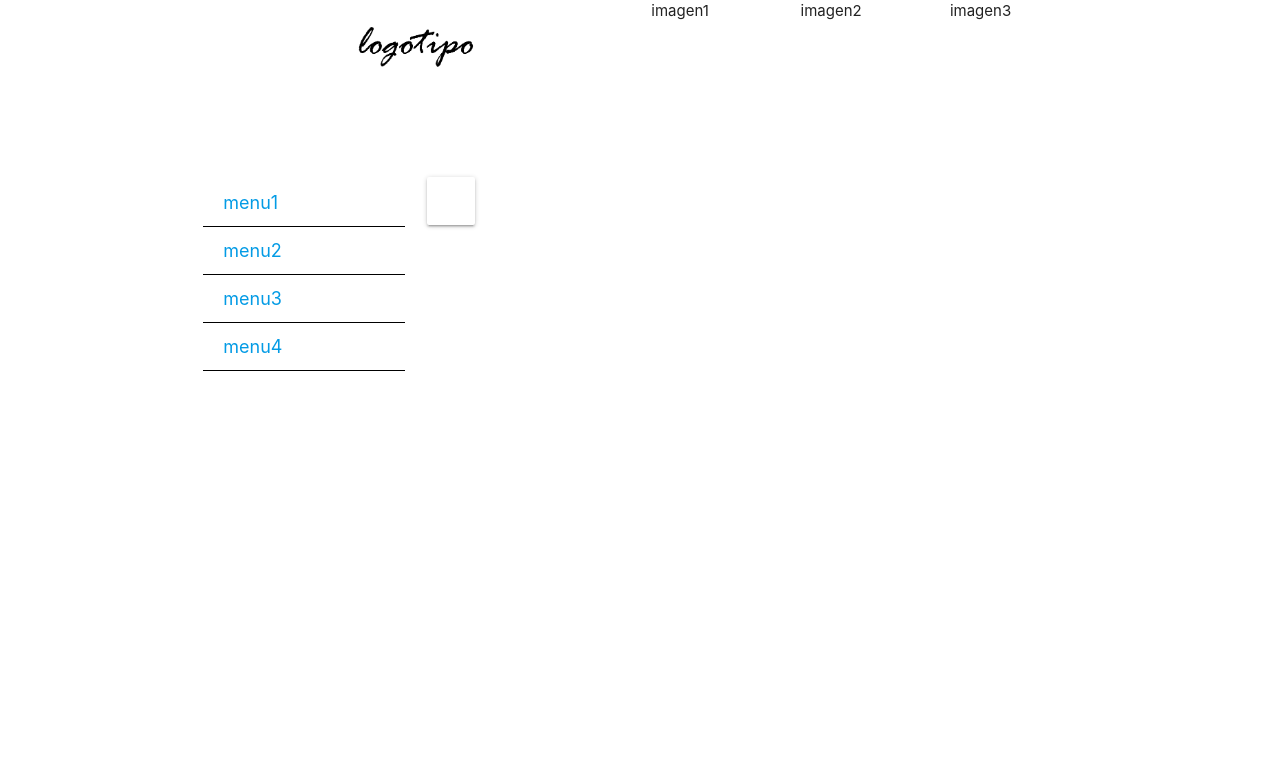
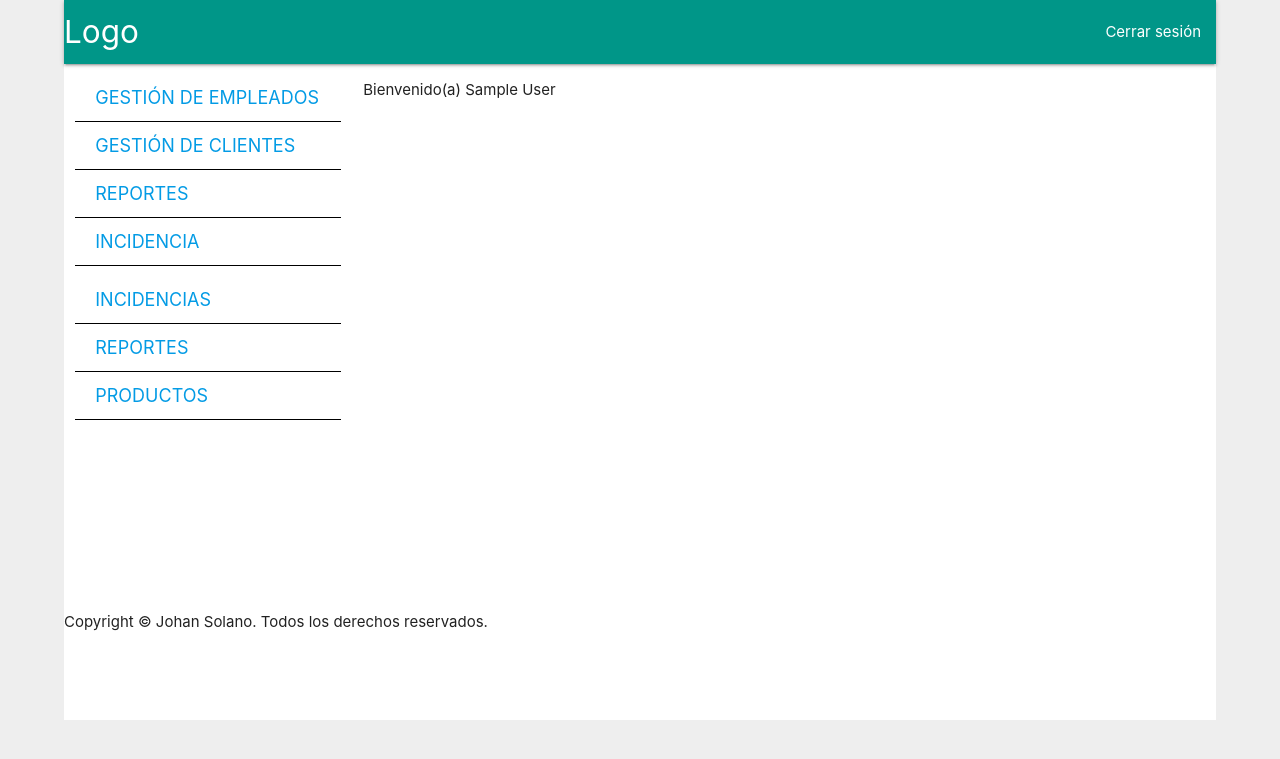
Before and after one commit to csjm2562/incidenciasAPP, a PHP site: page /principal.php in a window 1280 px wide. Shown: the top 759 px of the page. Run offline with PHP 8.4, Linux system fonts and the light colour scheme; the visitor is signed in with stand-in values (Sample User, id 1); some libraries are stand-ins or nearby versions.

Commit message:
cambios de estilos
se añadieron estilos nuevos, se actualizó la pagina principal al iniciar sesion.

```diff
--- a/css/estilo.css
+++ b/css/estilo.css
@@ -1,10 +1,11 @@
 .opcion{
   padding: 20px;
-  background-color:#f1f1f1;
+  background-color:#f0f0f0;
   width: 100%;
   text-align: center;
 }
 .formInicio{
+  background-color: #ffffff;
   width: 60%;
   margin: 10% auto auto auto;
   border: 1px solid #ccc;
@@ -57,3 +58,18 @@ ul.acorh li:hover ul {
   max-height: 300px;
   transition: .3s all ease-in;
 }
+
+body {
+  background-color: #eeeeee;
+}
+
+.principal {
+  background-color: #ffffff;
+  height: 720px;
+  margin: auto;
+  width: 90%;
+}
+.copyright{
+  position: absolute;
+  bottom: 19%;
+}
--- a/principal.php
+++ b/principal.php
@@ -19,60 +19,32 @@
     <link href="https://cdnjs.cloudflare.com/ajax/libs/materialize/1.0.0-beta/css/materialize.min.css" rel="stylesheet">
   </head>
   <body>
-    <div class="container">
+    <div class="principal">
+      <nav>
+        <div class="nav-wrapper teal">
+          <a href="principal.php" class="brand-logo">Logo</a>
+          <ul id="nav-mobile" class="right hide-on-med-and-down">
+            <li><a href="cierra.php">Cerrar sesión</a></li>
+          </ul>
+        </div>
+      </nav>
       <div class="row">
-        <div class="col s6">
-          <div class="imgcontainer">
-            <img src="img/img_logo2.png" alt="avatar" class="avatar">
-          </div>
+        <div class="col s3">
+          <?php
+            if($_SESSION['tipo_usuario']==1)
+              include_once("funciones/menu1.html");
+            if($_SESSION['tipo_usuario']==2)
+              include_once("funciones/menu2.html");
+            else {
+              include_once("funciones/menu3.html");
+            }
+          ?>
         </div>
-        <div class="col s2">
-          imagen1
-        </div>
-        <div class="col s2">
-          imagen2
-        </div>
-        <div class="col s2">
-          imagen3
+        <div class="col 9">
+          <p class="right"><?php echo 'Bienvenido(a) '.utf8_decode($row['nombre']); ?></p>
         </div>
       </div>
-      <br><br>
-      <div class="row">
-        <div class="col s3">
-          <ul class="acorh">
-          <li><a href="#">menu1</a>
-            <ul>
-              <li><a href="URL11">Opción 1.1</a></li>
-              <li><a href="URL12">Opción 1.2</a></li>
-            </ul>
-          </li>
-          <li><a href="#">menu2</a>
-            <ul>
-              <li><a href="URL21">Opción 2.1</a></li>
-              <li><a href="URL22">Opción 2.2</a></li>
-              <li><a href="URL23">Opción 2.3</a></li>
-            </ul>
-          </li>
-          <li><a href="#">menu3</a>
-            <ul>
-              <li><a href="URL31">Opción 3.1</a></li>
-              <li><a href="URL32">Opción 3.2</a></li>
-            </ul>
-          </li>
-          <li><a href="#">menu4</a>
-            <ul>
-              <li><a href="URL31">Opción 3.1</a></li>
-              <li><a href="URL32">Opción 3.2</a></li>
-            </ul>
-          </li>
-        </ul>
-        </div>
-        <div class="col 9">
-          <div class="card-panel">
-
-          </div>
-        </div>
-      </div>
+      <p class="copyright">Copyright © Johan Solano. Todos los derechos reservados.</p>
     </div>
     <script src="https://cdnjs.cloudflare.com/ajax/libs/materialize/1.0.0-beta/js/materialize.min.js"></script>
   </body>
```
